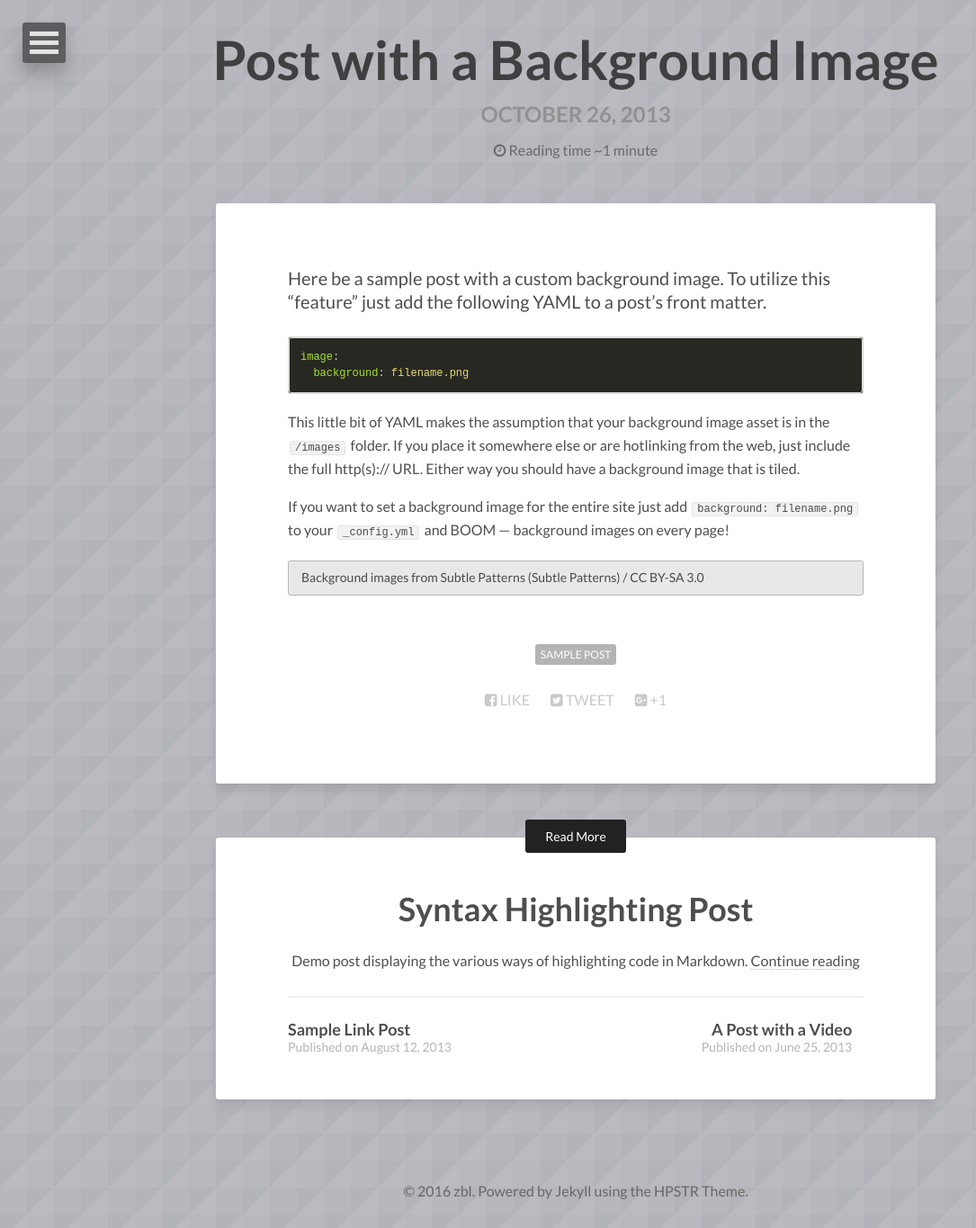
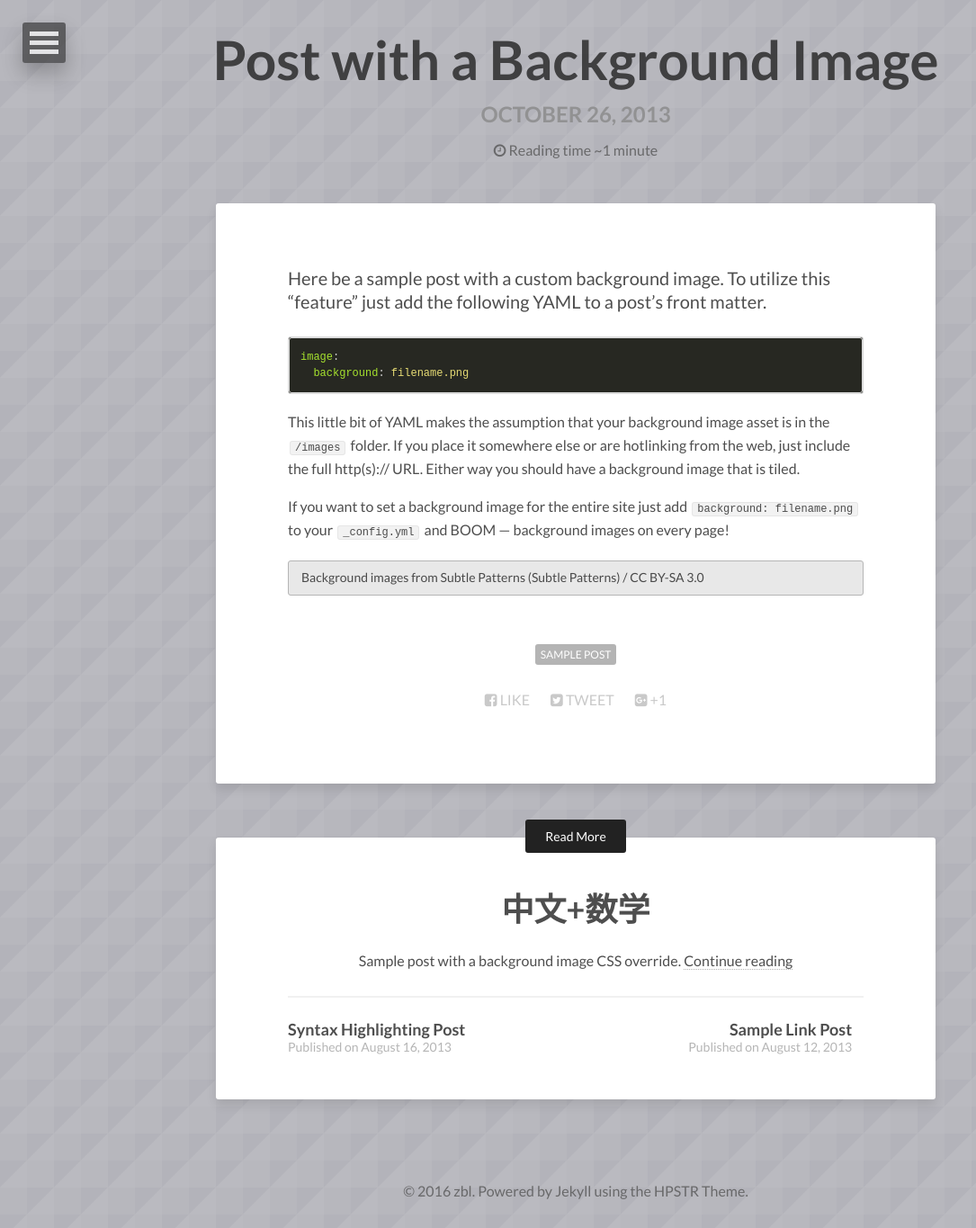
Before and after one commit to liang-teaching/liang-teaching_hpstr_theme, a Jekyll site: the page built from _posts/2013-10-26-background-image.md, in a window 1280 px wide and 1365 px high. Shown: the whole window at 90% size, without its empty margins (0-1085 px from the left). Built offline with Jekyll 4.4.1, drawn with Linux system fonts in a browser that asks for light colours; nearby versions of some CDN libraries; part of the change alters nothing that is shown.

```diff
--- a/_includes/head.html
+++ b/_includes/head.html
@@ -61,3 +61,45 @@
 {% unless background contains 'http://' or background contains 'https://' %}{% capture background %}{{ site.url }}/images/{{ background }}{% endcapture %}{% endunless %}
 <style type="text/css">body {background-image:url({{ background }});}</style>
 {% endif %}
+
+
+<!-- mathjax config similar to math.stackexchange -->
+  <script type="text/x-mathjax-config">
+   MathJax.Hub.Config({
+     TeX: {
+        equationNumbers: {
+         autoNumber: "AMS"
+        }
+      }
+    });
+  </script>
+
+  <script type="text/x-mathjax-config">
+   MathJax.Hub.Config({
+     tex2jax: {
+       inlineMath: [ ['$','$'], ["\\(","\\)"] ],
+       processEscapes: true
+      }
+    });
+  </script>
+
+  <script type="text/x-mathjax-config">
+     MathJax.Hub.Config({
+        tex2jax: {
+         skipTags: ['script', 'noscript', 'style', 'textarea', 'pre', 'code']
+        }
+     });
+  </script>
+
+  <script type="text/x-mathjax-config">
+     MathJax.Hub.Queue(function() {
+         var all = MathJax.Hub.getAllJax(), i;
+          for(i=0; i < all.length; i += 1) {
+             all[i].SourceElement().parentNode.className += ' has-jax';
+          }
+      });
+  </script>
+
+  <script type="text/javascript"
+    src="http://cdn.mathjax.org/mathjax/latest/MathJax.js?config=TeX-AMS-MML_HTMLorMML">
+  </script>
--- /dev/null
+++ b/_posts/2016-07-18-test-chinese-and-math.md
@@ -0,0 +1,35 @@
+---
+layout: post
+title: 中文+数学
+description: "Sample post with a background image CSS override."
+tags: [sample post]
+categories: [math, test]
+image:
+  background: triangular.png
+---
+
+数学
+
+\begin{equation}\label{eq:1}
+\left( \sum_{k=1}^n a_k b_k \right)^{2}
+\leq
+\left( \sum_{k=1}^n a_k^2 \right)
+\left( \sum_{k=1}^n b_k^2 \right)
+\end{equation}
+
+[download](\files\2016-2017_summer_course\6_4.pdf)
+
+Here \eqref{eq:1} is ...
+
+[download](\files\2016-2017_summer_course\6_4.pdf)
+
+inline equation $a^2+b^2=c^2$
+
+[download](\files\2016-2017_summer_course\6_4.pdf)
+
+displayed equaton
+
+
+\\[\int_\Sigma fd\mu\\]
+
+[download](\files\2016-2017_summer_course\6_4.pdf)
```
Also changed, not shown: 1 other file.
